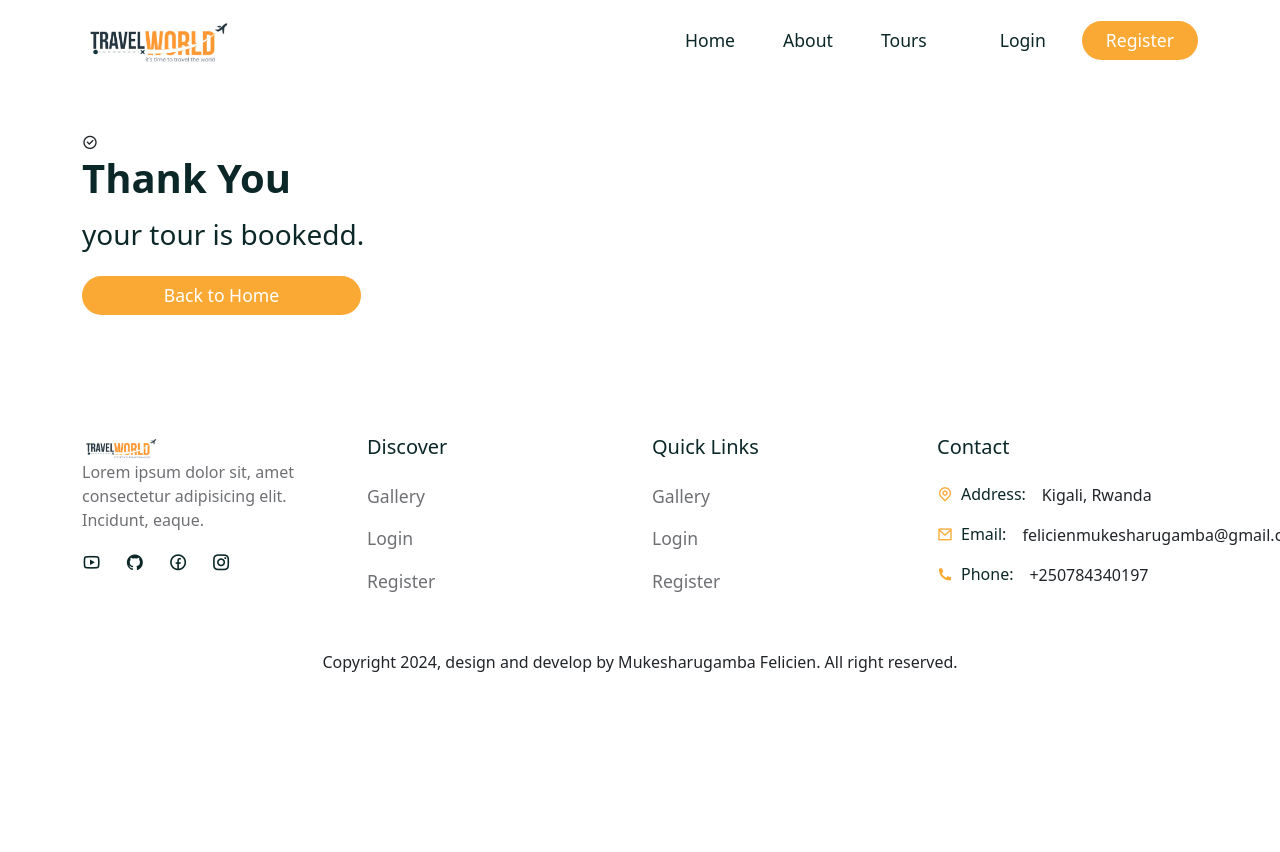
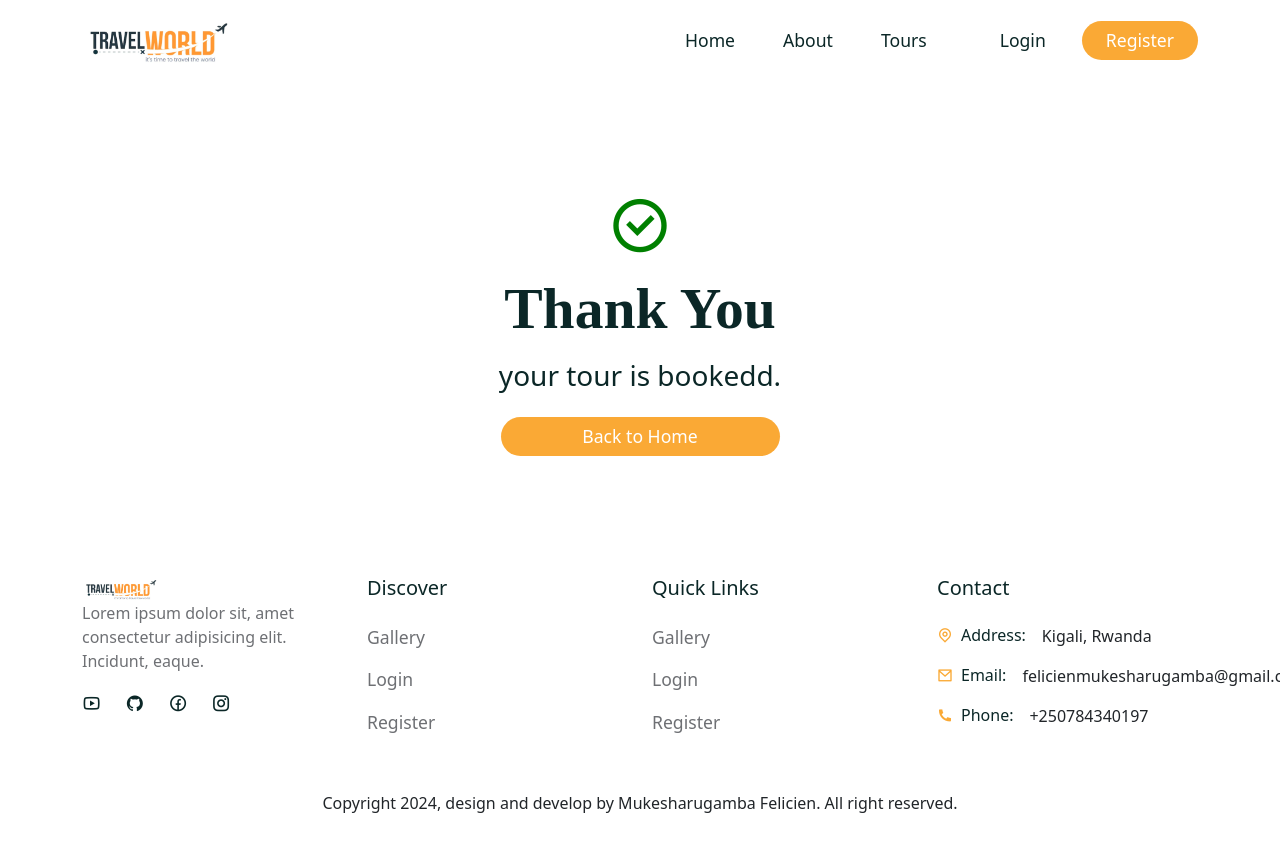
Before and after one commit to Felicien1992/Tour-full-project, a React (Create React App) app in the folder frontend/: page /thank-you in a window 1280 px wide. Shown: the top 852 px of the page. Before the commit the page ends 800 px from the top, so only its background shows below. Built offline with nearby package versions, Linux system fonts and the light colour scheme; a web font is replaced by a local one.

Commit message:
add style tank__you component in style css

```diff
--- a/frontend/src/pages/TankYou.jsx
+++ b/frontend/src/pages/TankYou.jsx
@@ -7,7 +7,7 @@
   return <section>
       <Container>
         <Row>
-          <Col lg="12">
+          <Col lg="12" className='pt-5 text-center'>
             <div className="tank__you">
               <span>
                 <i class="ri-checkbox-circle-line"></i>
--- a/frontend/src/styles/tank-you.css
+++ b/frontend/src/styles/tank-you.css
@@ -0,0 +1,9 @@
+.tank__you span i{
+    font-size: 4rem;
+    color: green;
+}
+
+.tank__you h1{
+    font-size: 3.6rem;
+    font-family: var(--subtitle-font-name);
+}
```
